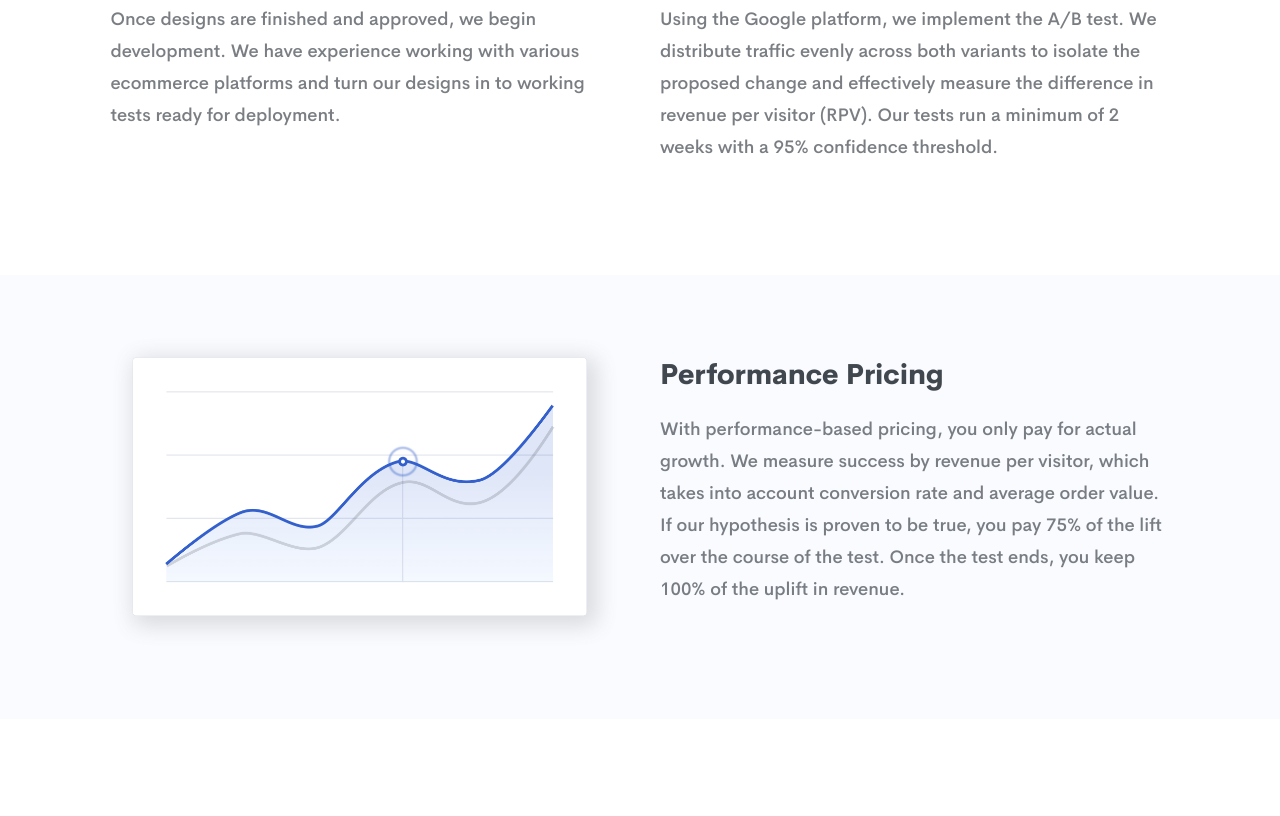
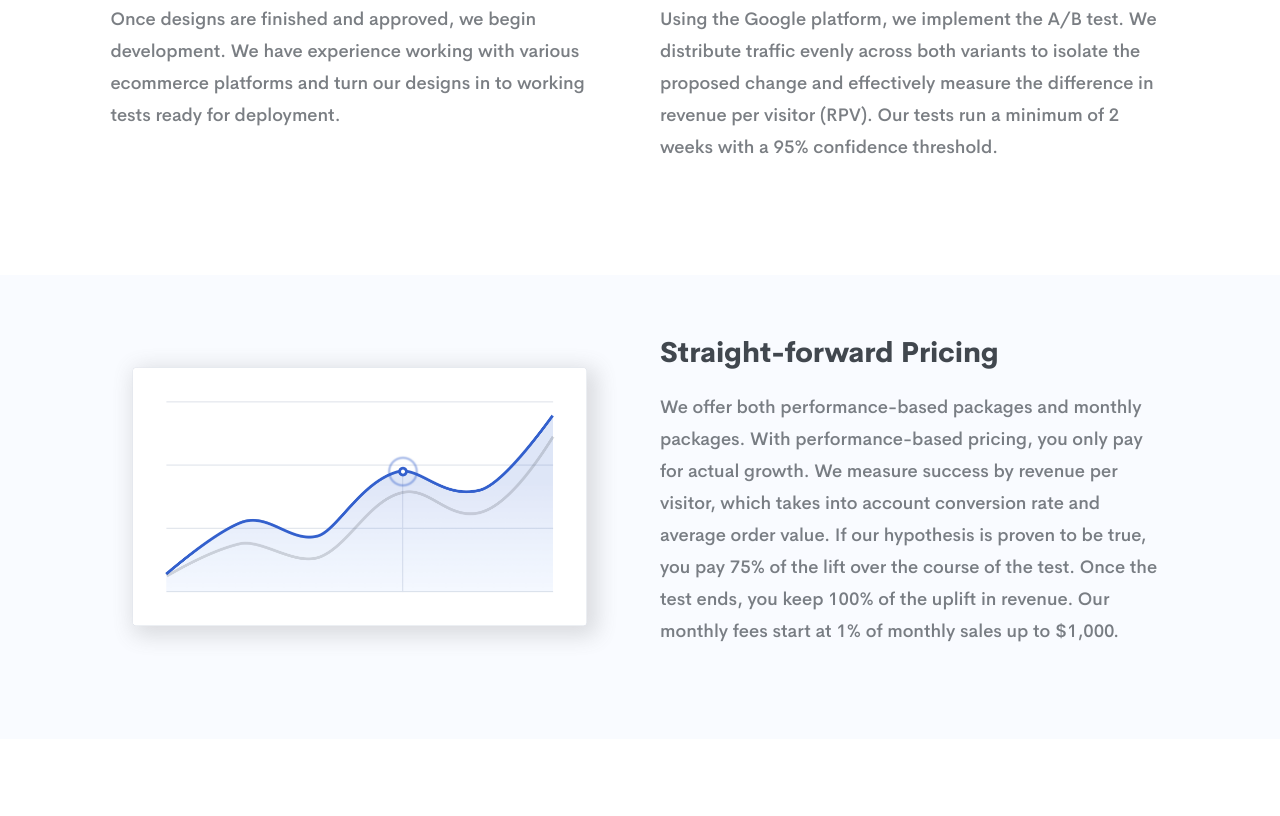
Before and after one commit to elevardesign/elevardesign.github.io-index, a plain HTML site: page index.html in a window 1280 px wide. Shown: the part 1927-2743 px from the top of the page. Drawn offline with Linux system fonts and the light colour scheme; a script that the page names is missing; a web font is replaced by a local one.

Commit message:
Update index.html

```diff
--- a/index.html
+++ b/index.html
@@ -89,7 +89,7 @@
                     </h1>
 
                     <h3>
-                    Performance-based conversion rate optimization, so we do well when you do well.
+                    Data-driven conversion rate optimization for e-commerce brands
                     </h3>
 
                     <div class="home-content__btn-wrap">
@@ -380,10 +380,10 @@
                 </div>  <!-- end about-desc__slide -->
 
                 <div class="flex-child-2">
-                    <h3 style="color: #41474E;" class="item-title">Performance Pricing</h3>
+                    <h3 style="color: #41474E;" class="item-title">Straight-forward Pricing</h3>
 
                     <p>
-                    With performance-based pricing, you only pay for actual growth. We measure success by revenue per visitor, which takes into account conversion rate and average order value. If our hypothesis is proven to be true, you pay 75% of the lift over the course of the test. Once the test ends, you keep 100% of the uplift in revenue.
+                    We offer both performance-based packages and monthly packages. With performance-based pricing, you only pay for actual growth. We measure success by revenue per visitor, which takes into account conversion rate and average order value. If our hypothesis is proven to be true, you pay 75% of the lift over the course of the test. Once the test ends, you keep 100% of the uplift in revenue. Our monthly fees start at 1% of monthly sales up to $1,000.
                     </p>
                 </div>  <!-- end about-desc__slide -->
 
```
